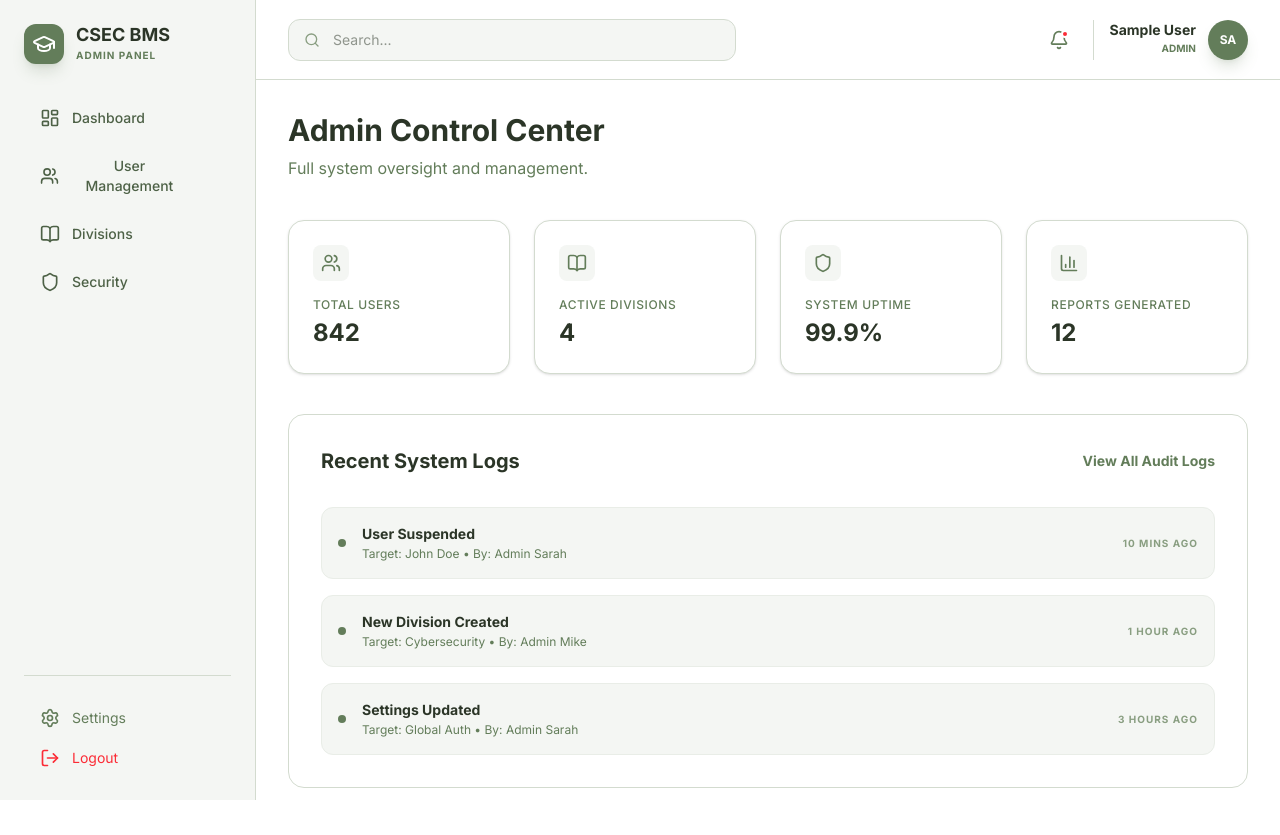
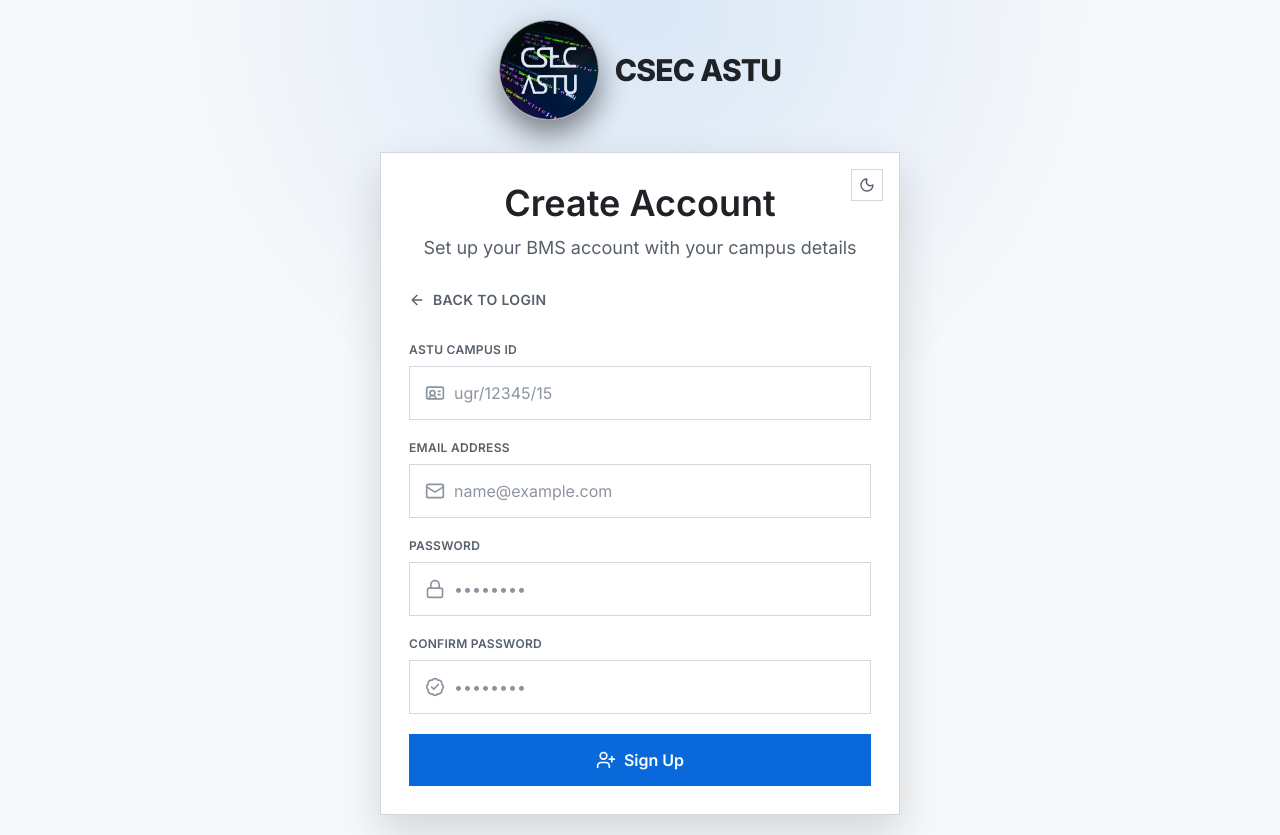
Before and after one commit to Bootcamp-Management-System/Bootcamp-Management-Frontend, a React (Vite) app: page /signup in a window 1280 px wide. Before the commit this address led to /admin. Before the commit the page ends 800 px from the top, so only its background shows below. Built offline with nearby package versions, Linux system fonts and the light colour scheme; sample sign-in values are in the browser's storage.

Commit message:
adding signup page

```diff
--- a/src/App.jsx
+++ b/src/App.jsx
@@ -6,6 +6,7 @@ import { Layout } from './components/Layout';
 
 // Auth Pages
 import { LoginPage } from './pages/auth/LoginPage';
+import { SignupPage } from './pages/auth/SignupPage';
 import { OTPPage } from './pages/auth/OTPPage';
 import { ChangePasswordPage } from './pages/auth/ChangePasswordPage';
 import { ForgotPasswordPage } from './pages/auth/ForgotPasswordPage';
@@ -22,6 +23,7 @@ export default function App() {
         <Routes>
           {/* Public Routes */}
           <Route path="/login" element={<LoginPage />} />
+          <Route path="/signup" element={<SignupPage />} />
           <Route path="/forgot-password" element={<ForgotPasswordPage />} />
           <Route path="/otp" element={<OTPPage />} />
           <Route path="/change-password" element={<ChangePasswordPage />} />
--- a/src/pages/auth/LoginPage.jsx
+++ b/src/pages/auth/LoginPage.jsx
@@ -115,6 +115,18 @@ export const LoginPage = () => {
           <LogIn className="h-5 w-5" />
           Sign In
         </button>
+
+        <div className={`border px-4 py-3 text-center ${isDark ? 'border-[#30363d] bg-[#0d1117]' : 'border-[#d0d7de] bg-[#f6f8fa]'}`}>
+          <p className={`text-sm ${isDark ? 'text-[#8b949e]' : 'text-[#57606a]'}`}>
+            New user?{' '}
+            <Link
+              to="/signup"
+              className={`font-semibold uppercase tracking-wide ${isDark ? 'text-[#2f81f7] hover:text-[#58a6ff]' : 'text-[#0969da] hover:text-[#0550ae]'}`}
+            >
+              Create Account
+            </Link>
+          </p>
+        </div>
       </form>
 
       <div className="relative my-6">
--- /dev/null
+++ b/src/pages/auth/SignupPage.jsx
@@ -0,0 +1,153 @@
+import React, { useEffect, useState } from 'react';
+import { Link, useNavigate } from 'react-router-dom';
+import { BadgeCheck, Mail, Lock, IdCard, UserPlus, ArrowLeft } from 'lucide-react';
+import { AuthCardLayout } from '../../components/auth/AuthCardLayout';
+
+const getAuthTheme = () => localStorage.getItem('auth_theme') || localStorage.getItem('login_theme') || 'dark';
+
+const persistAuthTheme = (theme) => {
+  localStorage.setItem('auth_theme', theme);
+  localStorage.setItem('login_theme', theme);
+};
+
+export const SignupPage = () => {
+  const [campusId, setCampusId] = useState('');
+  const [email, setEmail] = useState('');
+  const [password, setPassword] = useState('');
+  const [confirmPassword, setConfirmPassword] = useState('');
+  const [error, setError] = useState('');
+  const [success, setSuccess] = useState('');
+  const [theme, setTheme] = useState(getAuthTheme);
+  const isDark = theme === 'dark';
+  const toggleTheme = () => setTheme((prev) => (prev === 'dark' ? 'light' : 'dark'));
+  const navigate = useNavigate();
+
+  useEffect(() => {
+    persistAuthTheme(theme);
+  }, [theme]);
+
+  const handleSubmit = (e) => {
+    e.preventDefault();
+    setError('');
+    setSuccess('');
+
+    if (!campusId.trim() || !email.trim() || !password.trim() || !confirmPassword.trim()) {
+      setError('All fields are required.');
+      return;
+    }
+
+    if (password.length < 8) {
+      setError('Password must be at least 8 characters.');
+      return;
+    }
+
+    if (password !== confirmPassword) {
+      setError('Passwords do not match.');
+      return;
+    }
+
+    setSuccess('Account created successfully. Redirecting to login...');
+    setTimeout(() => navigate('/login'), 1200);
+  };
+
+  const inputClass = `w-full border px-11 py-3.5 text-base focus:outline-none ${
+    isDark
+      ? 'border-[#30363d] bg-[#0d1117] text-[#e6edf3] placeholder:text-[#6e7681] focus:border-[#2f81f7]'
+      : 'border-[#d0d7de] bg-white text-[#1f2328] placeholder:text-[#8c959f] focus:border-[#0969da]'
+  }`;
+
+  const labelClass = `mb-2 block text-xs font-semibold uppercase tracking-wide ${isDark ? 'text-[#8b949e]' : 'text-[#57606a]'}`;
+
+  return (
+    <AuthCardLayout
+      title="Create Account"
+      subtitle="Set up your BMS account with your campus details"
+      theme={theme}
+      showThemeToggle
+      onThemeToggle={toggleTheme}
+    >
+      <Link
+        to="/login"
+        className={`mb-8 inline-flex items-center gap-2 text-sm font-semibold uppercase tracking-wide ${isDark ? 'text-[#8b949e] hover:text-[#e6edf3]' : 'text-[#57606a] hover:text-[#1f2328]'}`}
+      >
+        <ArrowLeft className="h-4 w-4" />
+        Back to Login
+      </Link>
+
+      <form onSubmit={handleSubmit} className="space-y-5">
+        <div>
+          <label className={labelClass}>Astu Campus ID</label>
+          <div className="relative">
+            <IdCard className={`pointer-events-none absolute left-4 top-1/2 h-5 w-5 -translate-y-1/2 ${isDark ? 'text-[#6e7681]' : 'text-[#8c959f]'}`} />
+            <input
+              type="text"
+              required
+              value={campusId}
+              onChange={(e) => setCampusId(e.target.value)}
+              placeholder="ugr/12345/15"
+              className={inputClass}
+            />
+          </div>
+        </div>
+
+        <div>
+          <label className={labelClass}>Email Address</label>
+          <div className="relative">
+            <Mail className={`pointer-events-none absolute left-4 top-1/2 h-5 w-5 -translate-y-1/2 ${isDark ? 'text-[#6e7681]' : 'text-[#8c959f]'}`} />
+            <input
+              type="email"
+              required
+              value={email}
+              onChange={(e) => setEmail(e.target.value)}
+              placeholder="name@example.com"
+              className={inputClass}
+            />
+          </div>
+        </div>
+
+        <div>
+          <label className={labelClass}>Password</label>
+          <div className="relative">
+            <Lock className={`pointer-events-none absolute left-4 top-1/2 h-5 w-5 -translate-y-1/2 ${isDark ? 'text-[#6e7681]' : 'text-[#8c959f]'}`} />
+            <input
+              type="password"
+              required
+              value={password}
+              onChange={(e) => setPassword(e.target.value)}
+              placeholder="••••••••"
+              className={inputClass}
+            />
+          </div>
+        </div>
+
+        <div>
+          <label className={labelClass}>Confirm Password</label>
+          <div className="relative">
+            <BadgeCheck className={`pointer-events-none absolute left-4 top-1/2 h-5 w-5 -translate-y-1/2 ${isDark ? 'text-[#6e7681]' : 'text-[#8c959f]'}`} />
+            <input
+              type="password"
+              required
+              value={confirmPassword}
+              onChange={(e) => setConfirmPassword(e.target.value)}
+              placeholder="••••••••"
+              className={inputClass}
+            />
+          </div>
+        </div>
+
+        {error && <p className="text-sm font-medium text-[#f85149]">{error}</p>}
+        {success && <p className="text-sm font-medium text-[#3fb950]">{success}</p>}
+
+        <button
+          type="submit"
+          className={`flex w-full items-center justify-center gap-2 px-4 py-3.5 text-base font-semibold text-white ${
+            isDark ? 'bg-[#1f6feb] hover:bg-[#388bfd]' : 'bg-[#0969da] hover:bg-[#0550ae]'
+          }`}
+        >
+          <UserPlus className="h-5 w-5" />
+          Sign Up
+        </button>
+      </form>
+    </AuthCardLayout>
+  );
+};
```
